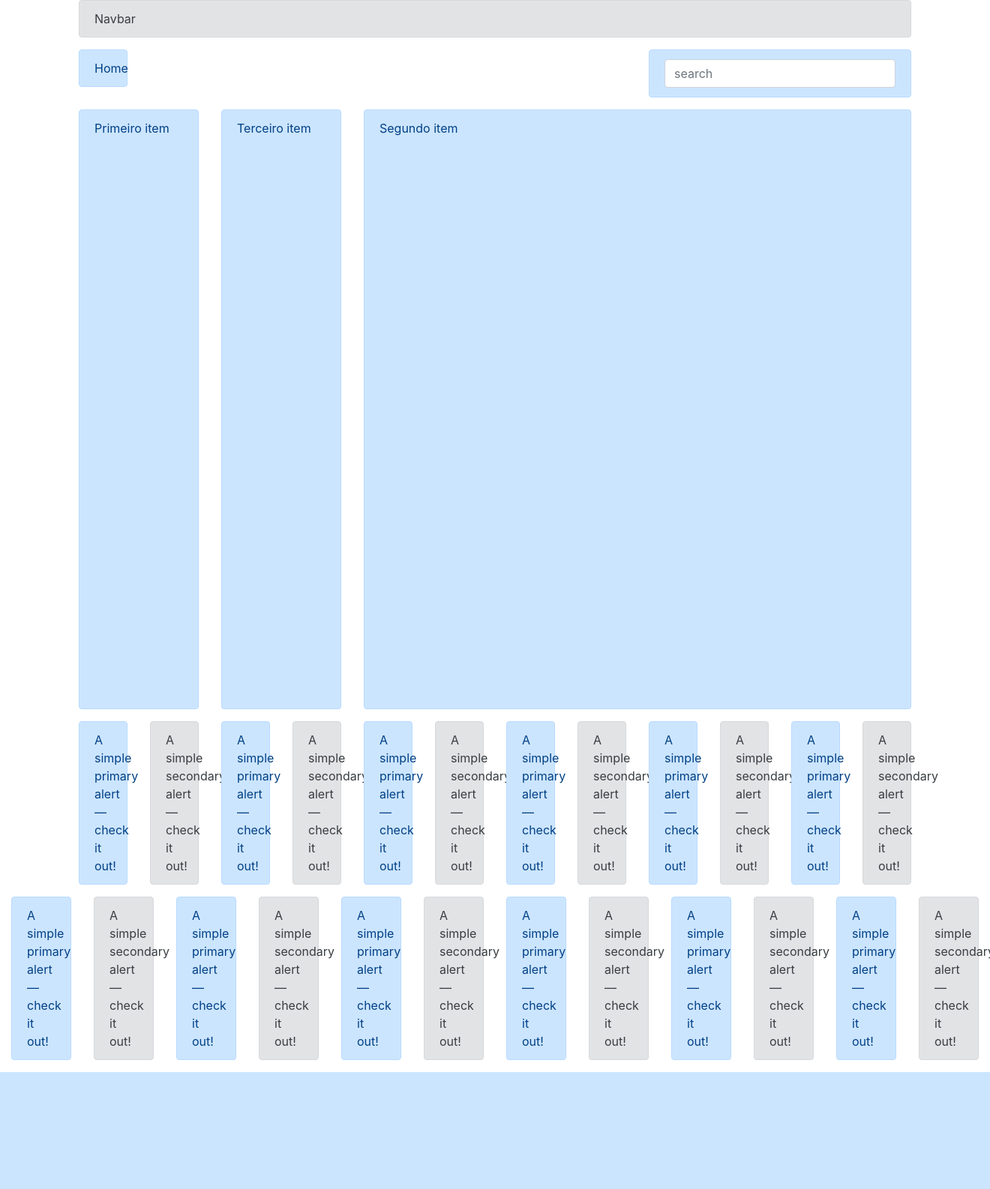
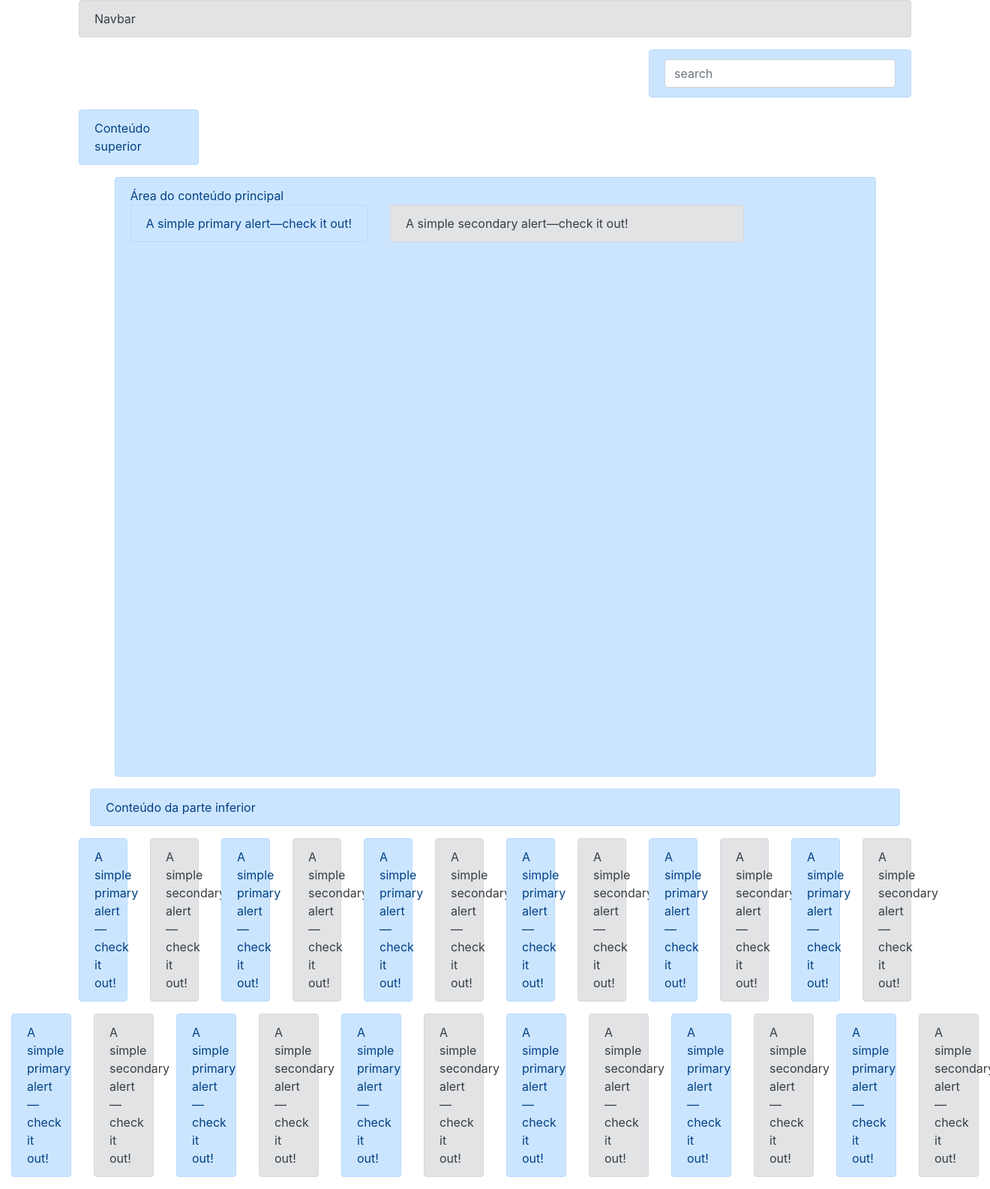
Before and after one commit to toticavalcanti/django_ecommerce, a Django app: page /bootstrap/ in a window 1320 px wide. Shown: the whole page at 75% size. Before the commit the page ends 1430 px from the top, so only its background shows below. Run offline with Django 3.2, Linux system fonts and the light colour scheme; some libraries are stand-ins or nearby versions.

Commit message:
add breakpoints

```diff
--- a/templates/bootstrap/example.html
+++ b/templates/bootstrap/example.html
@@ -18,31 +18,39 @@
                 </div>
             </div>
             <div class="row">
-                <div class="col-1">
-                    <div class="alert alert-primary" role="alert">
-                        Home
-                    </div>
-                </div>
-                <div class="col-4 ml-auto">
+                <div class="col-12 col-sm-12 col-md-6 col-lg-4 ml-auto">
                     <div class="alert alert-primary" role="alert">
                         <input type="text" class="form-control" placeholder="search">
                     </div>
                 </div>
             </div>
             <div class="row">
-                <div class="col-2 order-1">
-                    <div class="alert alert-primary" role="alert" style='min-height: 800px;'>
-                        Primeiro item
+                <div class="col-12 col-lg-2 order-1">
+                    <div class="alert alert-primary" role="alert">
+                        Conteúdo superior
                     </div>
                 </div>
-                <div class="col-8 order-12">
+                <div class="col-11 ml-auto mr-auto order-6">
                     <div class="alert alert-primary" role="alert" style='min-height: 800px;'>
-                        Segundo item
+                        Área do conteúdo principal
+                        <div class="row">
+                            <div class="col-auto">
+                                <div class="alert alert-primary" role="alert">
+                                    A simple primary alert—check it out!
+                                </div>
+                           </div>
+                           <div class="col-6">
+                               <div class="alert alert-secondary" role="alert">
+                                    A simple secondary alert—check it out!
+                               </div>
+                           </div>
+                         </div>
+                    </div>
                     </div>
                 </div>
-                <div class="col-2 order-6">
-                    <div class="alert alert-primary" role="alert" style='min-height: 800px;'>
-                        Terceiro item
+                <div class="col-12 order-12">
+                    <div class="alert alert-primary" role="alert">
+                        Conteúdo da parte inferior
                     </div>
                 </div>
             </div>
```
